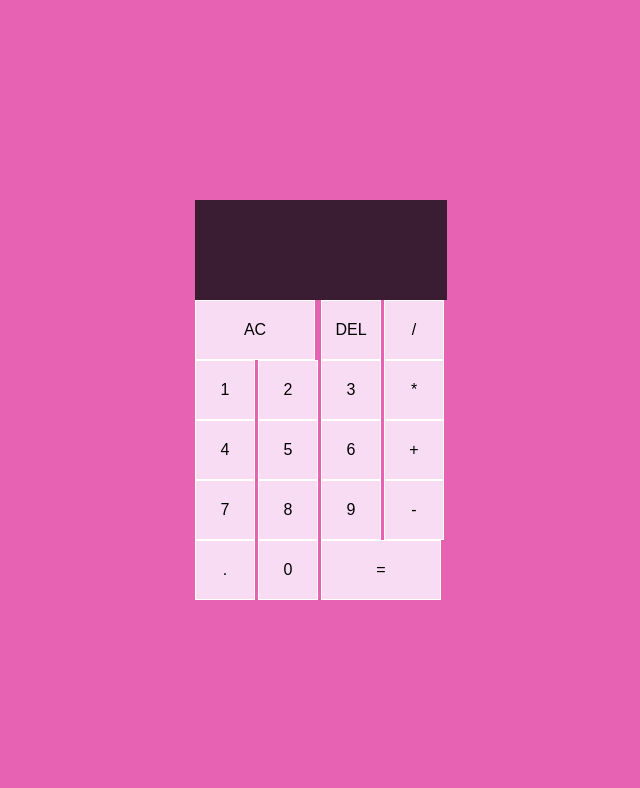
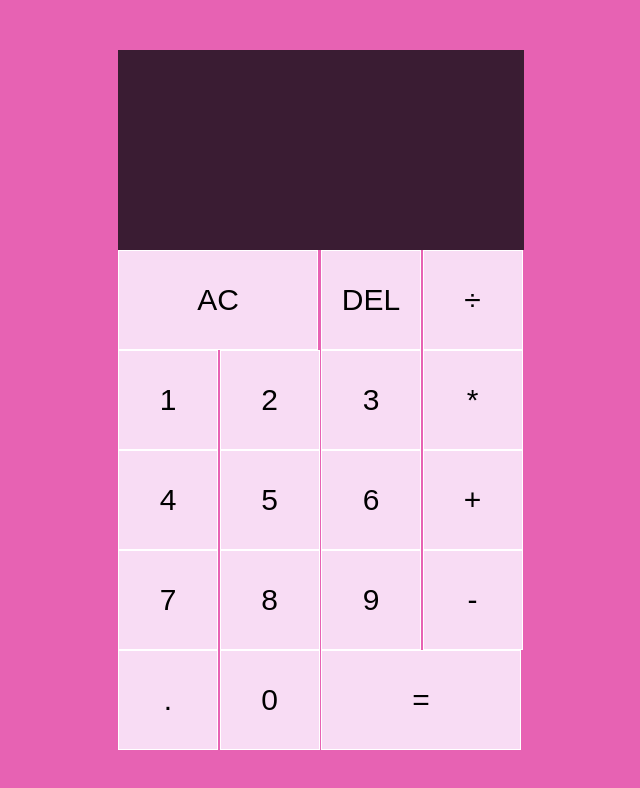
Before and after one commit to farukci/calculator, a plain HTML site: page index.html in a window 1280 px wide. Shown: the whole page, without its empty margins (319-959 px from the left). Drawn offline with Linux system fonts and the light colour scheme.

Commit message:
project completed

```diff
--- a/index.html
+++ b/index.html
@@ -10,9 +10,9 @@
     <div class="main">
         <form action="#" class="calculator" name="calc">
             <input type="text" class="value" name="txt" readonly="">
-            <span class="num clear" onclick="document.calc.txt.value +=''">AC</span>
-            <span class="num" onclick="document.calc.txt.value +='ççç'">DEL</span>
-            <span class="num" onclick="document.calc.txt.value +='/'">/</span>
+            <span class="num clear" onclick="document.calc.txt.value =''">AC</span>
+            <span class="num" onclick="document.calc.txt.value = calc.txt.value.slice(0, -1) ">DEL</span>
+            <span class="num" onclick="document.calc.txt.value +='/'">÷</span>
             <span class="num" onclick="document.calc.txt.value +='1'">1</span>
             <span class="num" onclick="document.calc.txt.value +='2'">2</span>
             <span class="num" onclick="document.calc.txt.value +='3'">3</span>
@@ -27,9 +27,8 @@
             <span class="num" onclick="document.calc.txt.value +='-'">-</span>
             <span class="num" onclick="document.calc.txt.value +='.'">.</span>
             <span class="num" onclick="document.calc.txt.value +='0'">0</span>
-            <span class="num equal" onclick="document.calc.txt.value +='='">=</span>
+            <span class="num equal" onclick="document.calc.txt.value = eval(calc.txt.value)">=</span>
         </form>
     </div>
-
 </body>
 </html>
--- a/style.css
+++ b/style.css
@@ -18,19 +18,20 @@ body, .main {
 }
 .calculator .value {
     grid-column: span 4;
-    height: 100px;
+    height: 200px;
     text-align: right;
     border: none;
     outline: none;
     padding: 10px;
-    font-size: 18px;
+    font-size: 30px;
     background-color: #3A1C33;
     color: #fff;
 }
 .calculator span {
     display: grid;
-    width: 60px;
-    height: 60px;
+    width: 100px;
+    height: 100px;
+    font-size: 30px;
     color: #000;
     background: #F8DCF4;
     place-items: center;
@@ -43,9 +44,9 @@ body, .main {
 }
 .calculator span.clear{
     grid-column: span 2;
-    width: 120px;
+    width: 200px;
 }
 .calculator span.equal{
     grid-column: span 2;
-    width: 120px;
+    width: 200px;
 }
```
